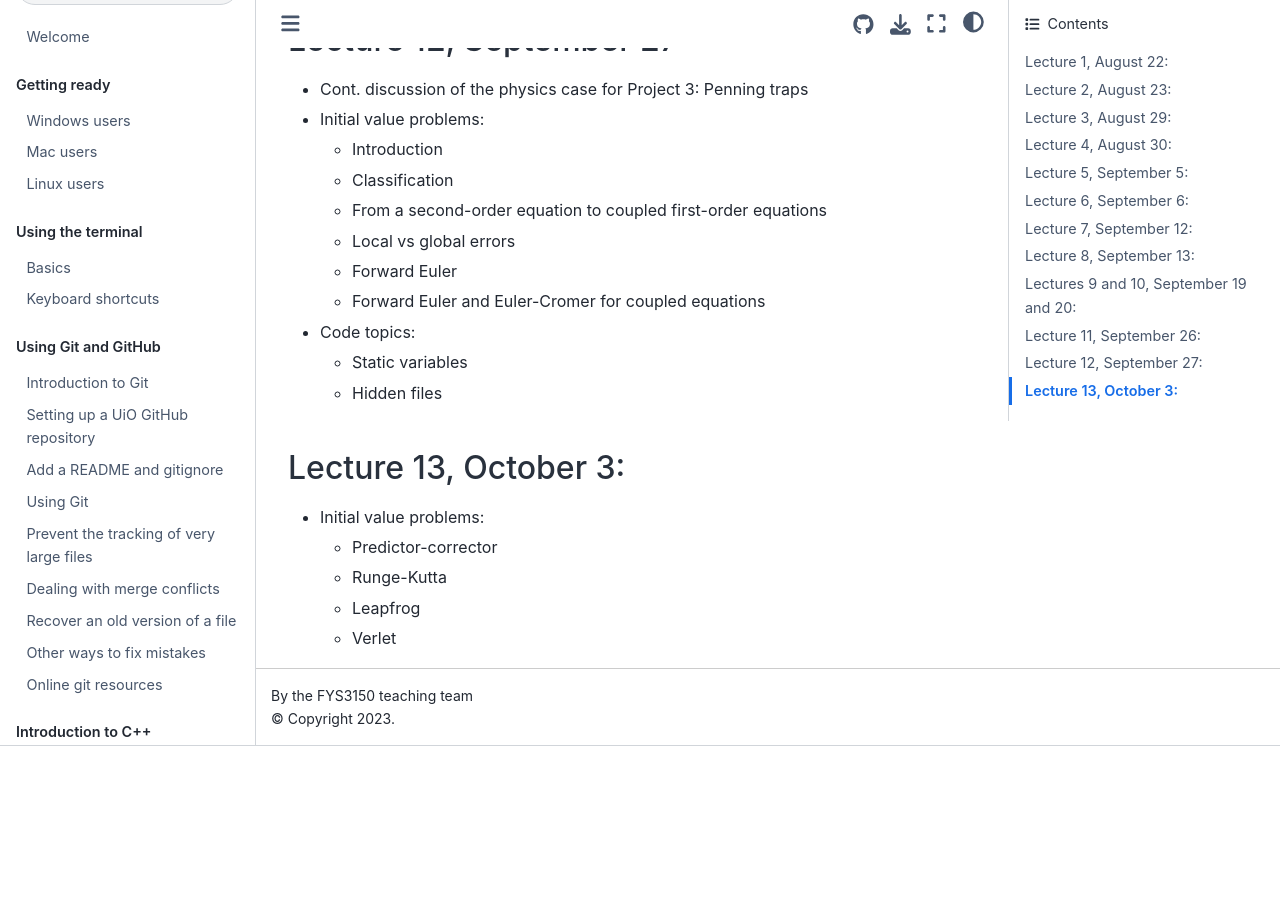
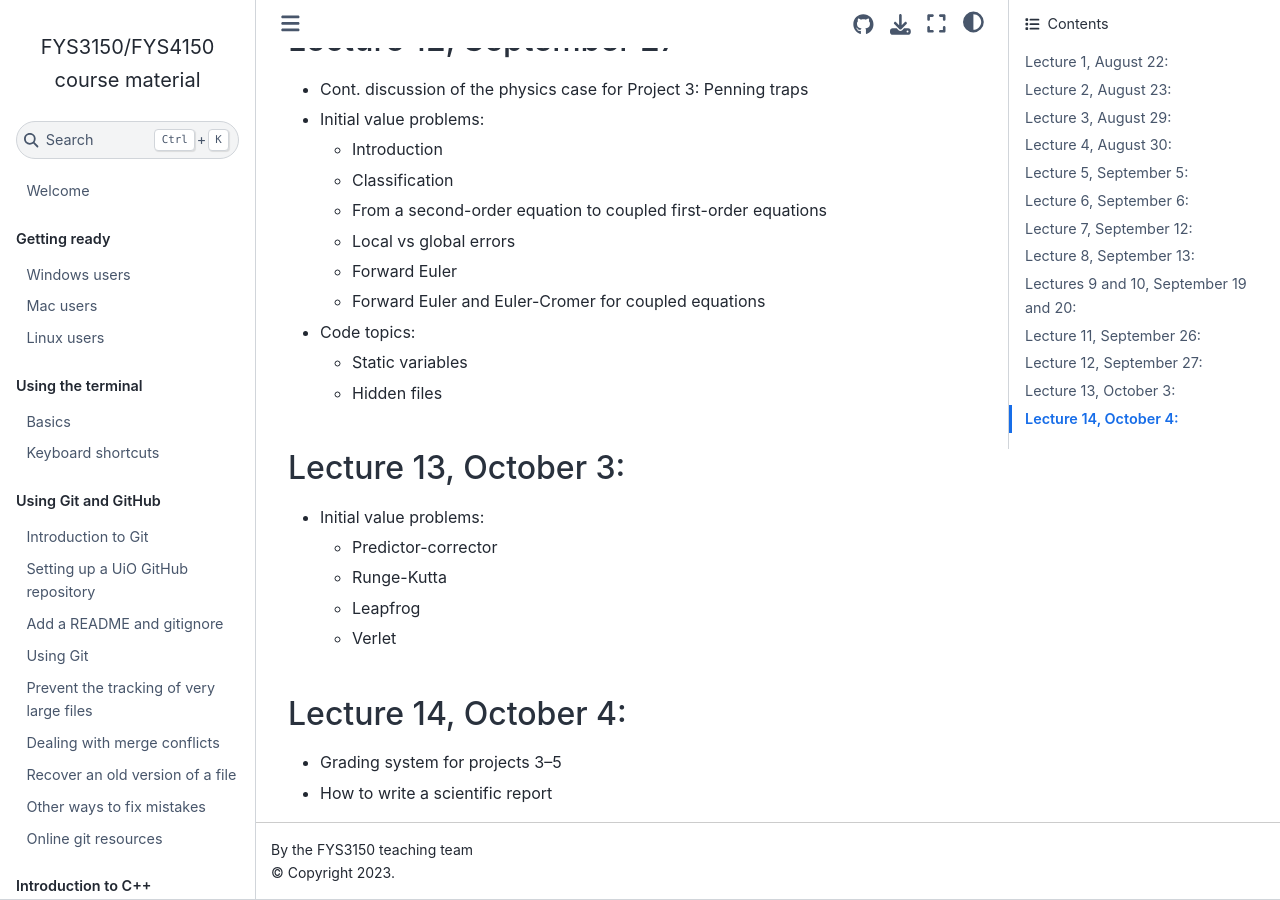
Before and after one commit to anderkve/FYS3150, a Jupyter Book: the page built from lecture_notes/2024/README.md, in a window 1280 px wide and 900 px high, scrolled down 3096 px. Built offline with Jupyter Book 1.0.4 settings and Sphinx 7.4.7 and the Sphinx Book theme 1.1.4, drawn with Linux system fonts in a browser that asks for light colours; pages that are not in the unit, such as notebooks, are missing from menus; before the commit the page ends 3842 px from its top, so only the background shows below that.

Commit message:
Update README.md

```diff
--- a/lecture_notes/2024/README.md
+++ b/lecture_notes/2024/README.md
@@ -130,3 +130,9 @@
   - Runge-Kutta
   - Leapfrog
   - Verlet
+
+
+### Lecture 14, October 4:
+
+- Grading system for projects 3--5
+- How to write a scientific report
```
